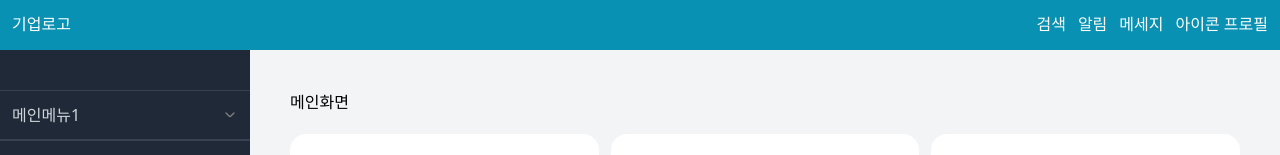
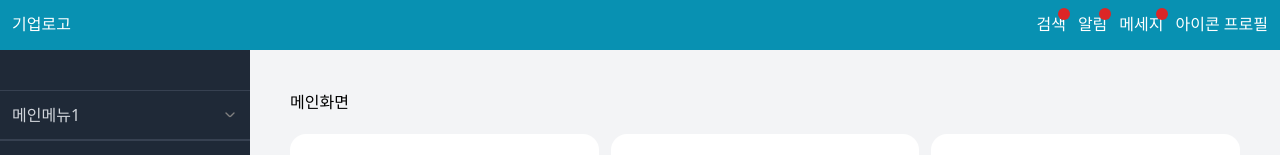
Before and after one commit to bundasse/early-works-practice, a Vue app: page / in a window 1280 px wide. Shown: the top 155 px of the page. Built offline with nearby package versions, Linux system fonts and the light colour scheme.

Commit message:
0928 알림 아이콘

```diff
--- a/src/components/GnbComp.vue
+++ b/src/components/GnbComp.vue
@@ -2,8 +2,9 @@
     <div class="col-span-full flex justify-between px-3 py-3 bg-cyan-600 text-white">
         <h1><router-link to="/">기업로고</router-link></h1>
         <ul class="flex gap-x-3 items-stretch">
-            <li>검색</li>
-            <li v-for="(e, i) in gnb" :key="i"><router-link to="">{{e.name}}</router-link></li>
+            <li class="relative after:absolute after:w-3 after:h-3 after:-right-1 after:-top-1 after:bg-red-600 after:rounded-full">검색</li>
+            <li class="relative after:absolute after:w-3 after:h-3 after:-right-1 after:-top-1 after:bg-red-600 after:rounded-full">알림</li>
+            <li class="relative after:absolute after:w-3 after:h-3 after:-right-1 after:-top-1 after:bg-red-600 after:rounded-full">메세지</li>
             <li>아이콘 프로필</li>
         </ul>
     </div>
@@ -13,7 +14,6 @@ export default {
     name: 'GnbComp',
     data() {
         return {
-            gnb: [{name:'알림'},{name:'메세지'}]
         }
     },
 }
```
